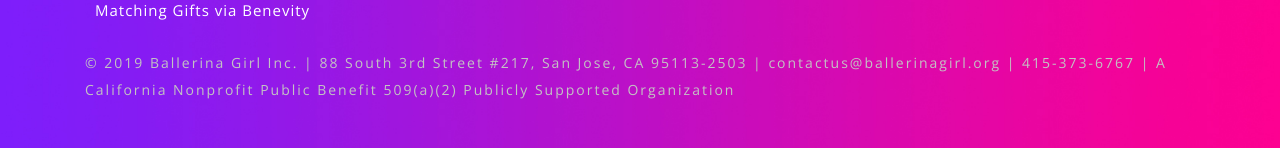
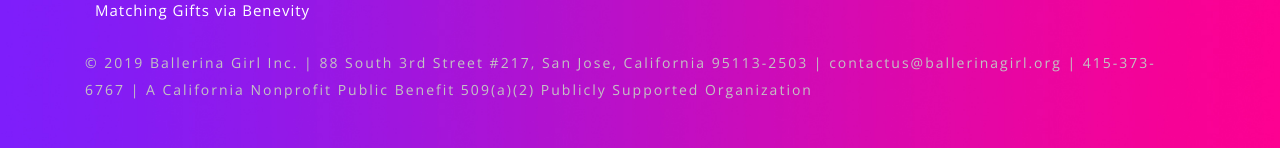
Before and after one commit to WHOmentorsdotcom/ballerinagirl.org, a plain HTML site: page index.html in a window 1280 px wide. Shown: the part 4255-4403 px from the top of the page. Drawn offline with nearby package versions, Linux system fonts and the light colour scheme.

Commit message:
9th change

```diff
--- a/index.html
+++ b/index.html
@@ -319,7 +319,7 @@ License URL: http://creativecommons.org/licenses/by/3.0/
 			<!-- //footer bottom -->
 			<!-- copyright -->
 			<div class="pt-lg-4 pt-3 text-md-left text-center">
-				<p class="copy-right-grids mt-lg-1">© 2019 Ballerina Girl Inc. | 88 South 3rd Street #217, San Jose, CA 95113-2503 | contactus@ballerinagirl.org | 415-373-6767 | A California Nonprofit Public Benefit 509(a)(2) Publicly Supported Organization
+				<p class="copy-right-grids mt-lg-1">© 2019 Ballerina Girl Inc. | 88 South 3rd Street #217, San Jose, California 95113-2503 | contactus@ballerinagirl.org | 415-373-6767 | A California Nonprofit Public Benefit 509(a)(2) Publicly Supported Organization
 				</p>
 			</div>
 			<!-- //copyright -->
```
